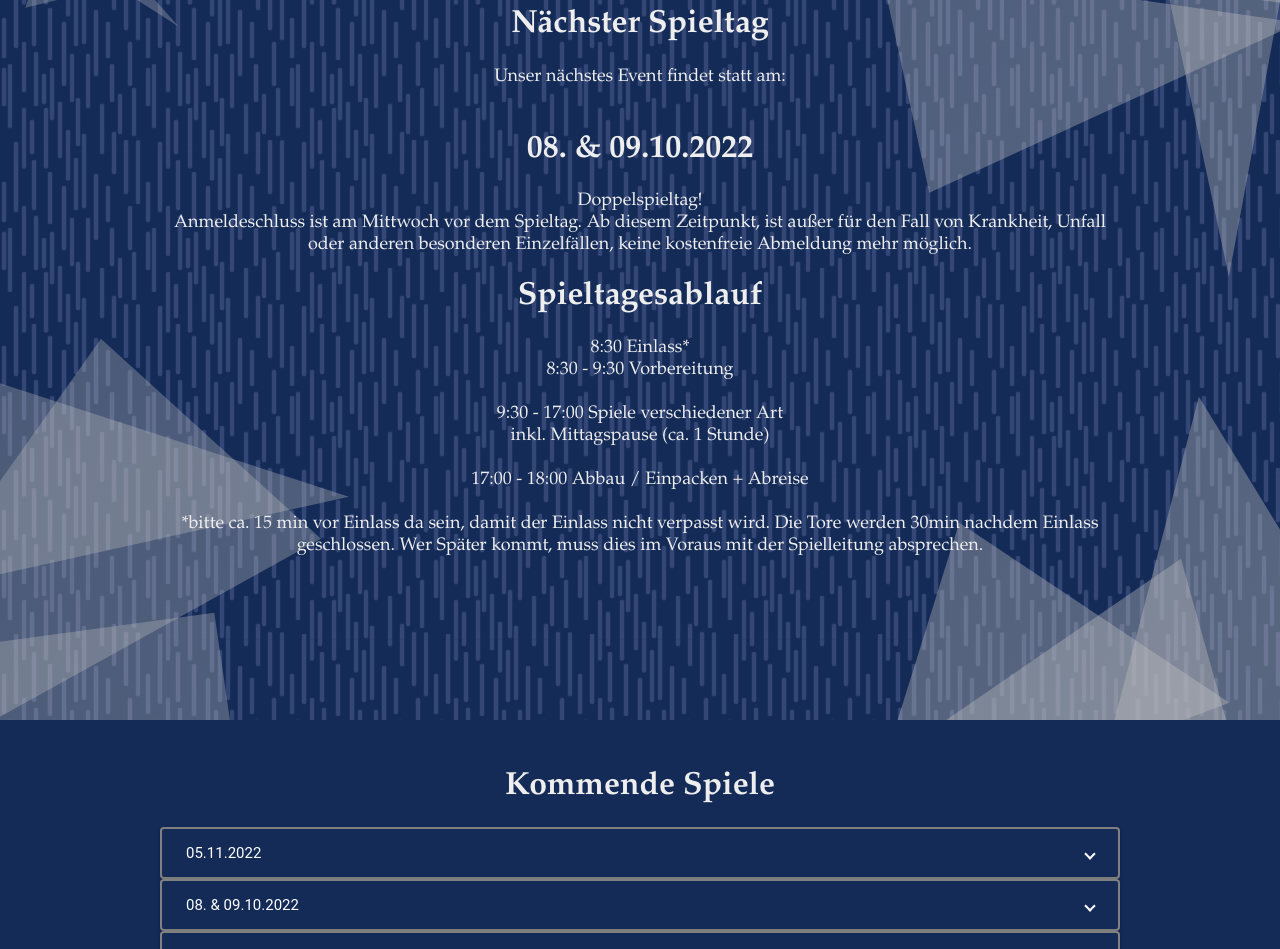
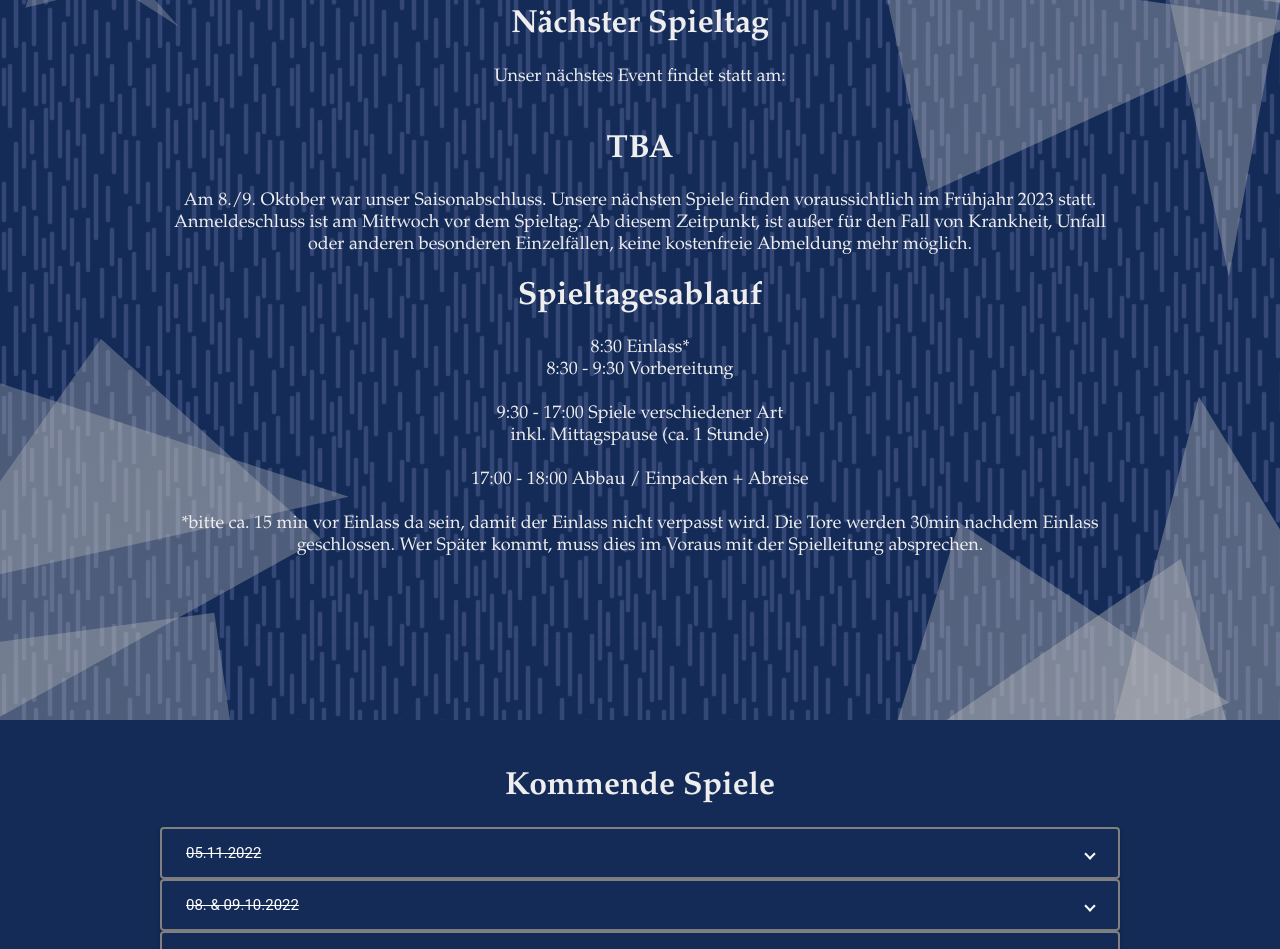
Before and after one commit to freizeit-team-dresden/airsoft, an Angular app: page /#/events in a window 1280 px wide. Shown: the part 180-1129 px from the top of the page. Built offline with nearby package versions, Linux system fonts and the light colour scheme.

Commit message:
Update events.component.html

```diff
--- a/src/app/events/events.component.html
+++ b/src/app/events/events.component.html
@@ -2,9 +2,9 @@
     <h1>Nächster Spieltag</h1>
     <p class="introText">Unser nächstes Event findet statt am:
     <br><br></p>
-    <h1>08. & 09.10.2022</h1>
+    <h1>TBA</h1>
     <h2></h2>
-    <p class="introText">Doppelspieltag!<br>Anmeldeschluss ist am Mittwoch vor dem Spieltag. Ab diesem Zeitpunkt, ist außer für den Fall von Krankheit, Unfall oder anderen besonderen Einzelfällen, keine kostenfreie Abmeldung mehr möglich.</p>
+    <p class="introText">Am 8./9. Oktober war unser Saisonabschluss. Unsere nächsten Spiele finden voraussichtlich im Frühjahr 2023 statt.<br>Anmeldeschluss ist am Mittwoch vor dem Spieltag. Ab diesem Zeitpunkt, ist außer für den Fall von Krankheit, Unfall oder anderen besonderen Einzelfällen, keine kostenfreie Abmeldung mehr möglich.</p>
 
   <h1>Spieltagesablauf</h1>
   <p class="introText">8:30 Einlass*<br>
@@ -22,11 +22,12 @@
   <mat-expansion-panel class="expansionPanel">
     <mat-expansion-panel-header>
       <mat-panel-title class="expansionPanelHeader">
-        05.11.2022
+        <s>05.11.2022</s>
       </mat-panel-title>
     </mat-expansion-panel-header>
 
     <p class="expansionPanelContent">Anmeldeschluss:  02.11.2022<br><br>
+      <b>Ausfall aufgrund von organisatorischen Schwierigkeiten!</b> Nächstes Spiel findet in der kommenden Saison statt.<br>
     Normaler Airsoft-Spieltag<br>
     Teilnahmegebühr: 15,-€
     </p>
@@ -36,7 +37,7 @@
   <mat-expansion-panel class="expansionPanel">
     <mat-expansion-panel-header>
       <mat-panel-title class="expansionPanelHeader">
-        08. & 09.10.2022
+        <s>08. & 09.10.2022</s>
       </mat-panel-title>
     </mat-expansion-panel-header>
 
```
